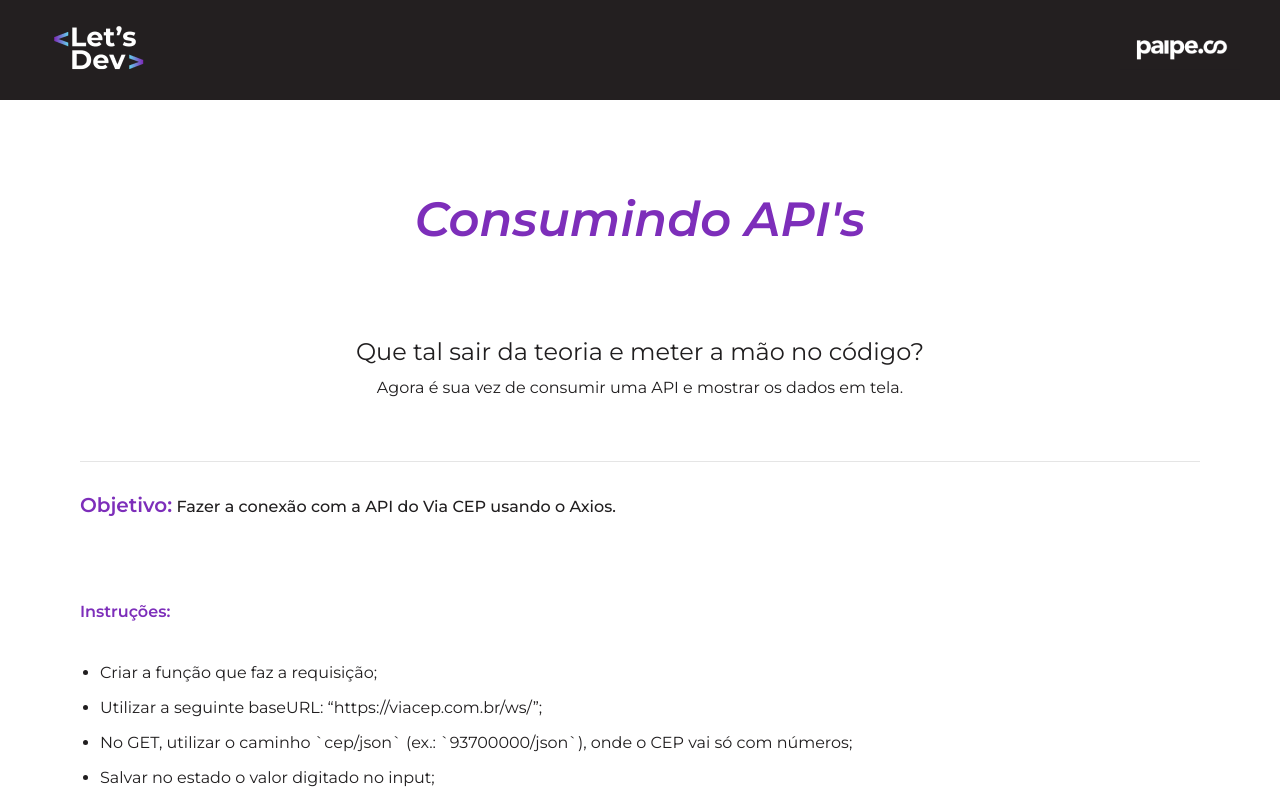
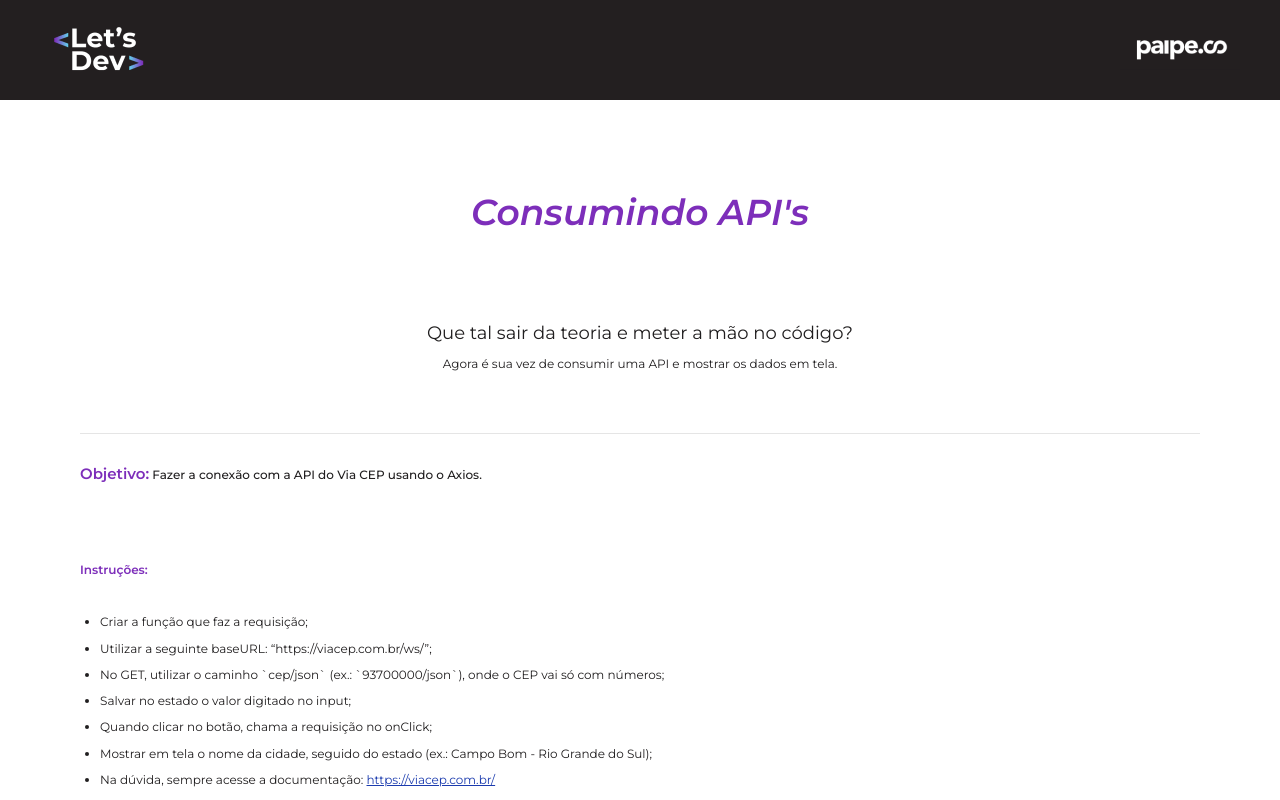
Before and after one commit to Pablo-Conte/Lets-Dev, a React (Vite) app: page /consumindo-apis in a window 1280 px wide. Shown: the top 800 px of the page. Built offline with nearby package versions, Linux system fonts and the light colour scheme.

Commit message:
Few Changes - Styles etc

```diff
--- a/global-styles.css
+++ b/global-styles.css
@@ -23,3 +23,28 @@ body #root {
     flex-direction: column;
     align-items: center;
 }
+
+@media (min-width: 992px){
+    html {
+        font-size: 100%
+    }
+
+}
+
+@media (min-width: 991px){
+    html {
+        font-size: 95%
+    }
+}
+
+@media (min-width: 767px){
+    html {
+        font-size: 85%
+    }
+}
+
+@media (min-width: 479px){
+    html {
+        font-size: 75%
+    }
+}
--- a/src/componentes/input-button/styled-input-button.ts
+++ b/src/componentes/input-button/styled-input-button.ts
@@ -28,6 +28,10 @@ export const InputButton = styled.input<InputButtonProps>`
         }
     }
 
+    &[name = "sty"] {
+        margin-top: 2rem;
+    }
+
     &::-webkit-file-upload-button,
     &.outlined {
         border: 1px solid #7d2eba;
@@ -42,4 +46,5 @@ export const InputButton = styled.input<InputButtonProps>`
             color: white;
         }
     }
+
 `;
--- a/src/componentes/titulo-secao/styled-titulo-secao.ts
+++ b/src/componentes/titulo-secao/styled-titulo-secao.ts
@@ -5,8 +5,8 @@ export const Container = styled.div`
 
   h2 {
     font-weight: 600;
-    font-size: 32px;
-    line-height: 26px;
+    font-size: 2rem;
+    line-height: 1.625rem;
     color: #7d2eba;
   }
 
--- a/src/telas/consumindo-apis/styled-consumindo-apis.ts
+++ b/src/telas/consumindo-apis/styled-consumindo-apis.ts
@@ -18,8 +18,8 @@ export const Content = styled.div`
   h1 {
     font-style: italic;
     font-weight: 700;
-    font-size: 48px;
-    line-height: 59px;
+    font-size: 3rem;
+    line-height: 3.6875rem;
     text-align: center;
     color: #7d2eba;
     margin-bottom: 90px;
@@ -27,16 +27,16 @@ export const Content = styled.div`
 
   h2 {
     font-weight: 400;
-    font-size: 24px;
-    line-height: 26px;
+    font-size: 1.5rem;
+    line-height: 1.625rem;
     text-align: center;
     color: #201e1f;
   }
 
   p#desc {
     font-weight: 400;
-    font-size: 16px;
-    line-height: 26px;
+    font-size: 1rem;
+    line-height: 1.625rem;
     color: #201e1f;
     margin-top: 10px;
   }
@@ -54,8 +54,8 @@ export const Content = styled.div`
 
   h3 {
     font-weight: 600;
-    font-size: 16px;
-    line-height: 26px;
+    font-size: 1rem;
+    line-height: 1.625rem;
     color: #7d2eba;
     margin: 60px 0 30px 0;
     width: 100%;
@@ -67,14 +67,14 @@ export const Content = styled.div`
     li {
       margin-left: 20px;
       font-weight: 400;
-      font-size: 16px;
-      line-height: 35px;
+      font-size: 1rem;
+      line-height: 2.1875rem;
       color: #201e1f;
 
       a {
         font-weight: 400;
-        font-size: 16px;
-        line-height: 35px;
+        font-size: 1rem;
+        line-height: 2.1875rem;
         text-decoration-line: underline;
         color: #1b3bae;
       }
@@ -83,16 +83,16 @@ export const Content = styled.div`
 
   span {
     font-weight: 400;
-    font-size: 16px;
-    line-height: 26px;
+    font-size: 1rem;
+    line-height: 1.625rem;
     color: #000000;
     width: 100%;
     margin-bottom: 150px;
 
     strong {
       font-weight: 500;
-      font-size: 16px;
-      line-height: 26px;
+      font-size: 1rem;
+      line-height: 1.625rem;
       color: #000000;
     }
   }
@@ -100,15 +100,15 @@ export const Content = styled.div`
 
 export const Objetivo = styled.p`
   font-weight: 500;
-  font-size: 16px;
-  line-height: 26px;
+  font-size: 1rem;
+  line-height: 1.625rem;
   color: #201e1f;
   width: 100%;
 
   strong {
     font-weight: 600;
-    font-size: 20px;
-    line-height: 26px;
+    font-size: 1.25rem;
+    line-height: 1.625rem;
     color: #7d2eba;
   }
 `;
--- a/src/telas/home/home.tsx
+++ b/src/telas/home/home.tsx
@@ -110,7 +110,7 @@ const Home = () => {
         <TituloSecao titulo="Um pouco sobre mim..." />
 
         <s.Row>
-          <img src={minhaFotoDePerfil} alt="Foto de perfil do estudante Pablo - obs: ele é bonitão"
+          <img src={minhaFotoDePerfil} alt="Foto de perfil do estudante Pablo - obs: ele é"
           style={
             {
               height: '300px',
@@ -122,7 +122,7 @@ const Home = () => {
           <s.Column>
             <h3>Pablo Conte Correa</h3>
             <p>
-            Sou uma pessoa super empolgada com a tecnologia e tenho bastante interesse nas áreas de redes, programação back-end e cyber security, tanto que estou cada vez mais tentando melhorar minhas habilidades nestas áreas.
+            Sou uma pessoa super empolgada com a tecnologia e tenho bastante interesse nas áreas de redes, programação back-end e cyber security, tanto que estou cada vez mais tentando melhorar minhas habilidades nestas áreas. Atualmente estou estudando bastante React e NodeJS, tanto na escola técnica onde estudo e tanto neste curso da Let's Dev
             </p>
             <s.ButtonGroup>
               <InputButton
@@ -130,6 +130,7 @@ const Home = () => {
                 type="button"
                 value="LinkedIn"
                 title="Ver perfil Linkedin"
+                name="sty"
                 onClick={() => {
                   //Aqui vai o seu perfil do linkedIn
                   window.open("https://www.linkedin.com/in/pablo-conte-correa-2b97a7201/", "_blank");
@@ -140,6 +141,7 @@ const Home = () => {
                 type="submit"
                 value="Ver perfil"
                 title="Ver perfil GitHub"
+                name="sty"
                 onClick={() => {
                   //Aqui vai o seu perfil do GitHub
                   window.open("https://github.com/pablo-conte", "_blank");
--- a/src/telas/home/styled-home.ts
+++ b/src/telas/home/styled-home.ts
@@ -27,7 +27,7 @@ export const Banner = styled.div`
   h1 {
     font-style: italic;
     font-weight: 700;
-    font-size: 48px;
+    font-size: 3rem;
     line-height: 59px;
     text-align: center;
     color: #ffffff;
@@ -46,12 +46,12 @@ export const Banner = styled.div`
   }
 
   h2 {
-    font-size: 24px;
+    font-size: 1.5rem;
     text-align: center;
   }
 
   p {
-    font-size: 16px;
+    font-size: 1rem;
     text-align: center;
     margin-top: 10px;
   }
@@ -71,14 +71,16 @@ export const Row = styled.div`
   gap: 30px;
 
   img {
-    width: 50%;
+    max-width: 100%;
+    max-height: 100%;
   }
 
-  @media (max-width: 300px) {
+  @media (max-width: 767px) {
     flex-wrap: wrap;
 
     img {
       width: 100%
+
     }
   }
 `;
@@ -90,19 +92,26 @@ export const Column = styled.div`
 
   h3 {
     font-weight: 600;
-    font-size: 28px;
+    font-size: 1.75rem;
     line-height: 26px;
     color: #7d2eba;
   }
 
   p {
     font-weight: 400;
-    font-size: 16px;
+    font-size: 14px;
     line-height: 26px;
     color: #201e1f;
   }
 `;
 
 export const ButtonGroup = styled.div`
+  display: flex;
   width: 100%;
+
+  @media (max-width: 767px) {
+    flex-wrap: wrap;
+
+  }
+
 `;
```
Also changed, not shown: src/telas/form-basico/styles-form-basico.css (line endings or trailing spaces).
